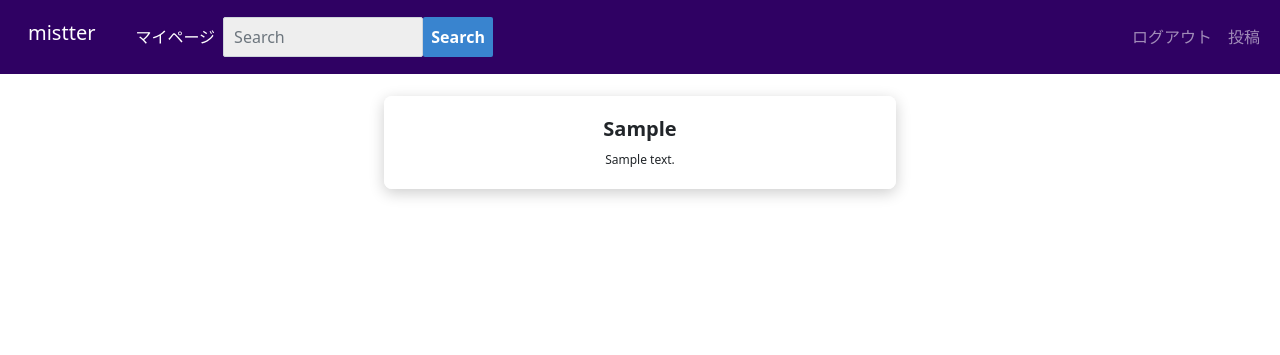
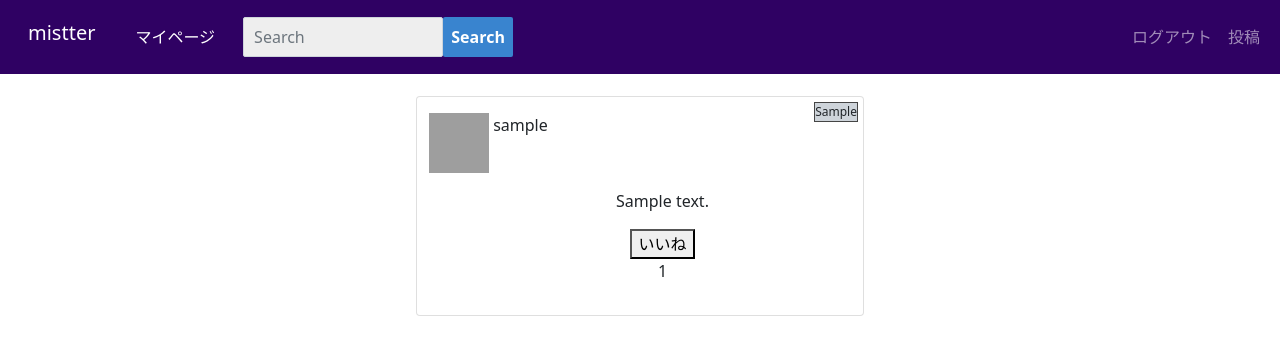
Before and after one commit to takumisasaki/mistake, a Django app: page /post_search/ in a window 1280 px wide. Shown: the top 355 px of the page. Run offline with Django 3.2, Linux system fonts and the light colour scheme; a user stored in the database is signed in; tables that the repository leaves empty hold one stand-in row (values such as "Sample post"); grey boxes are pictures that could not be loaded.

```diff
--- a/nayamidic/mistake/models.py
+++ b/nayamidic/mistake/models.py
@@ -37,7 +37,6 @@ class UserManager(BaseUserManager):
 
 class User(AbstractBaseUser, PermissionsMixin):
     username_validator = UnicodeUsernameValidator()
-
     username = models.CharField(_("username"), max_length=50, validators=[username_validator], unique=True)
     nickname = models.CharField(_("nickname"), max_length=50)
     email = models.EmailField(_("email_address"),blank=True, null=True, unique=True)
--- a/nayamidic/mistake/views.py
+++ b/nayamidic/mistake/views.py
@@ -168,6 +168,7 @@ def likefunc(request):
         post_id = request.POST.get('post_id')
         model = like.objects.filter(user_id=request.user,  post_id=post_id)
         post_box = Post.objects.get(pk=post_id)
+        bool = False
         if model.count() == 0:
             like_table = like()
             like_table.user_id = request.user
@@ -184,7 +185,7 @@ def likefunc(request):
         }
         if request.is_ajax():
             return JsonResponse(context)
-        return render(request, 'templates/toppage.html', context)
+        return render(request, 'templates/like.html', context)
 
 class FollowView(View):
     template_name = 'templates/follow.html'
--- a/nayamidic/static/css/icon.css
+++ b/nayamidic/static/css/icon.css
@@ -0,0 +1,25 @@
+.rate-form {
+    display: flex;
+    flex-direction: row-reverse;
+    justify-content: flex-end;
+  }
+
+  .rate-form input[type=radio] {
+    display: none;
+  }
+
+  .rate-form label {
+    position: relative;
+    padding: 0 5px;
+    color: #ccc;
+    cursor: pointer;
+    font-size: 35px;
+  }
+
+  .rate-form label:hover {
+    color: #ffcc00;
+  }
+
+  .rate-form input[type=radio]:checked ~ label {
+    color: #ffcc00;
+  }
--- a/nayamidic/static/css/style.css
+++ b/nayamidic/static/css/style.css
@@ -3,6 +3,7 @@ li{
     list-style:none;
     text-align: left;
 }
+
 .head_list{
     color: white;
     text-align: left;
@@ -22,6 +23,7 @@ li{
 #form5{
   position:relative;
   margin-bottom:20px;
+  margin-left:20px;
   }
 
 #sbox5{
@@ -81,7 +83,6 @@ li{
 
 .user_a_tag {
   vertical-align: top;
-  font-size: 22px;
   text-decoration: unset;
   color: #212529;
 }
@@ -93,6 +94,16 @@ li{
 .mb-30-1 {
     margin-bottom: 1rem!important;
     margin-top: 4rem;
+}
+
+.card-categories {
+  /* margin-bottom: 0.5rem; */
+  position: absolute;
+  top: 5px;
+  right: 5px;
+  font-size: 12px;
+  background-color: #ced4da;
+  border: solid 1px #454545;
 }
 
 .card-header-create {
@@ -317,3 +328,5 @@ body {
   font-size: 12px;
   line-height: 150%;
 }
+
+/* post_search */
--- a/nayamidic/templates/like.html
+++ b/nayamidic/templates/like.html
@@ -1,6 +1,7 @@
 <form action="{% url 'like' %}" method="POST">
-    {% csrf_token %}
+        {% csrf_token %}
         <button id="like" name="{{ item.id }}" >いいね</button>
-</form>
-        <p name="{{ item.id }}count" class="like_count">{{ item.like_count }}</p>
-<!-- <p name="{{article.id}}-count" class="count"> {{ article.like_set.count }} </p> -->
+        <!-- <label for="like">★</label> -->
+    </form>
+            <p name="{{ item.id }}count" class="like_count">{{ item.like_count }}</p>
+    <!-- <p name="{{article.id}}-count" class="count"> {{ article.like_set.count }} </p> -->
--- a/nayamidic/templates/post_search.html
+++ b/nayamidic/templates/post_search.html
@@ -7,17 +7,41 @@
 
 
 {% block content %}
-    {% for post in  object_list %}
-    <div class="card_">
-        <div class="card__imgframe"></div>
-        <div class="card__textbox">
-          <div class="card__titletext">
-            {{ post.categories }}
-          </div>
-          <div class="card__overviewtext">
-            {{ post.text }}
-          </div>
-        </div>
+    {% for item in  object_list %}
+    <div class="card container  p-30 d-fle justify-content-center" style="width: 35%;">
+      <div class="image_username">
+          <img class="image_" src="https://i.imgur.com/wvxPV9S.png" height="60" width="60" />
+          {% if item.user.id != user.id %}
+          <a class="user_a_tag" href="{% url 'user_detail' pk=item.user.id %}">{{ item.user.username }}</a>
+          {% else %}
+          <a class="user_a_tag"  href="{% url 'my_page' pk=item.user.id %}">{{ item.user.username }}</a>
+          {% endif %}
+          <div class="card-categories">{{ item.categories }}</div>
       </div>
-            {% endfor %}
+          <div class="card_body">
+              <p class="card-text">{{ item.text }} {% include 'templates/like.html' %}</p>
+      </div>
+  </div>
+    {% endfor %}
+    <script>
+      $(document).ready(function(event){
+          $(document).on('click', '#like', function(event){
+              let post_id = $(this).attr('name')
+              event.preventDefault();
+              console.log(post_id)
+              $.ajax({
+                  type: 'POST',
+                  url: "{% url 'like' %}" ,
+                  data: {
+                      'post_id': $(this).attr('name'),
+                      'csrfmiddlewaretoken': '{{ csrf_token }}'},
+                      dataType: 'json',
+                      success: function(response){
+                          selector2 = document.getElementsByName(response.post_id + "count");
+                          $(selector2).text(response.like_count);
+                      }
+                  });
+              });
+          });
+      </script>
 {% endblock content %}
--- a/nayamidic/templates/toppage.html
+++ b/nayamidic/templates/toppage.html
@@ -6,15 +6,15 @@
         {% for item in items %}
         <div class="card container  p-30 d-fle justify-content-center" style="width: 35%;">
             <div class="image_username">
-                <img class="image_" src="/media/{{ item.user.image }}" height="60" width="60" />
+                <img class="image_" src="https://i.imgur.com/wvxPV9S.png" height="60" width="60" />
                 {% if item.user.id != user.id %}
                 <a class="user_a_tag" href="{% url 'user_detail' pk=item.user.id %}">{{ item.user.username }}</a>
                 {% else %}
                 <a class="user_a_tag"  href="{% url 'my_page' pk=item.user.id %}">{{ item.user.username }}</a>
                 {% endif %}
+                <div class="card-categories">{{ item.categories }}</div>
             </div>
                 <div class="card_body">
-                    <h5 class="card-title">{{ item.categories }}</h5>
                     <p class="card-text">{{ item.text }} {% include 'templates/like.html' %}</p>
             </div>
         </div>
```
Also changed, not shown: nayamidic/mistake/forms.py (+8 -1 lines).
